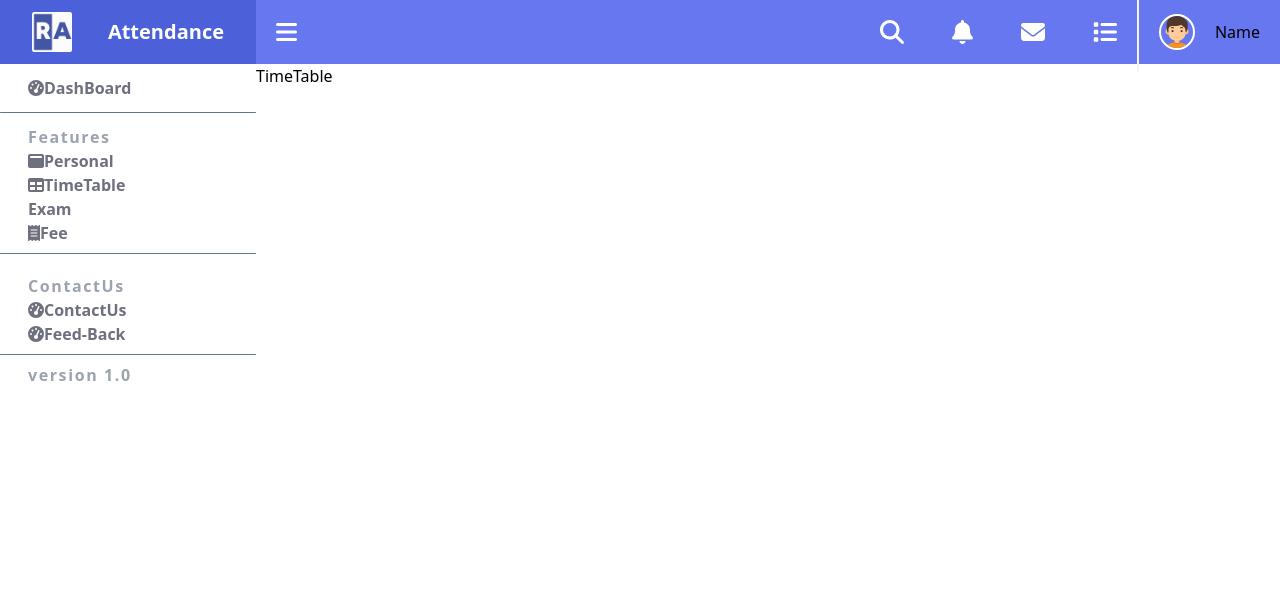
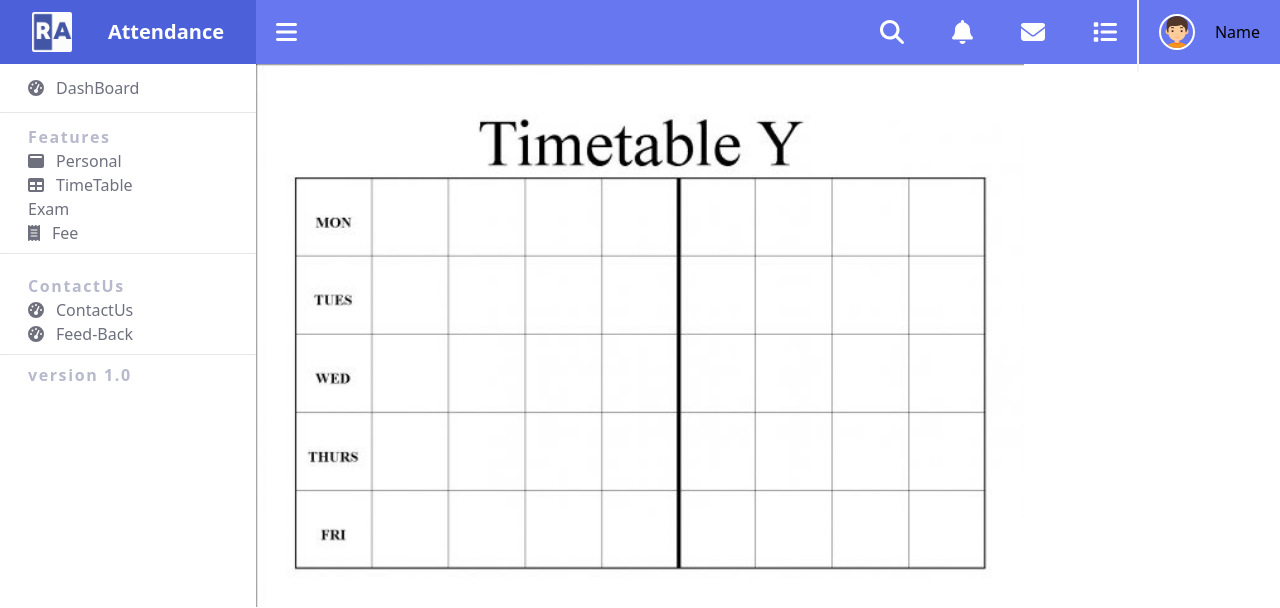
Before and after one commit to HarshDChaudhari/Advance-Attendance-System, a React (Create React App) app: page /timetable in a window 1280 px wide. Shown: the top 608 px of the page. Built offline with nearby package versions, Linux system fonts and the light colour scheme.

Commit message:
fixes lol

```diff
--- a/src/App.js
+++ b/src/App.js
@@ -22,10 +22,11 @@ function App() {
   const [login, setLogin] = useState(true)
   return (
     <Router>
-        <div className="flex">
+        <div className="flex ">
           {login ? <Sidebar /> : ""}
           <div className="w-full ">
             {login ? <Topbar /> : ""}
+            <div className=' w-full h-screen shadow-inner-[0px_4px_16px_rgba(17,17,26,0.1),_0px_8px_24px_rgba(17,17,26,0.1),_0px_16px_56px_rgba(17,17,26,0.1)]' >
             <Routes>
               <Route exact path="/" element={!login ? <Home /> : <Content />} />
               {/* <Route exact path="/" element={<Home />} /> */}
@@ -46,6 +47,7 @@ function App() {
                 }
               />
             </Routes>
+            </div>
           </div>
         </div>
       </Router>
--- a/src/components/Content/Content.jsx
+++ b/src/components/Content/Content.jsx
@@ -51,7 +51,7 @@ function Content() {
 
                 <div className='grid grid-cols-1 gap-4 '>
                     <div className='p-4 flex flex-col items-center justify-content gap-4 shadow-[0px_4px_16px_rgba(17,17,26,0.1),_0px_8px_24px_rgba(17,17,26,0.1),_0px_16px_56px_rgba(17,17,26,0.1)]'>
-                        <div><img className="size-36 bg-cover bg-center rounded-full" src={{require}} alt="Image of user" /><p>NAME OF THE STUDENT</p></div>
+                        <div><img className="size-36 bg-cover bg-center rounded-full" src={require("../img/person.jpg")} alt="Image of user" /><p>NAME OF THE STUDENT</p></div>
                         <button disabled className='text-white bg-green-700 font-medium rounded-lg text-sm px-5 py-2.5 me-2 mb-2'>Active</button>
                         <p>Enrollment:210210116000</p>
                         <p>Sem:6</p>
--- a/src/components/Sidebar/Sidebar.jsx
+++ b/src/components/Sidebar/Sidebar.jsx
@@ -1,7 +1,7 @@
 import React from 'react'
 import { NavLink } from 'react-router-dom';
 import { FontAwesomeIcon } from '@fortawesome/react-fontawesome';
-import {fas} from '@fortawesome/free-solid-svg-icons'
+import { fas } from '@fortawesome/free-solid-svg-icons'
 
 function Sidebar() {
     return (
@@ -11,60 +11,62 @@ function Sidebar() {
                     <div><img src={require("../img/logo/logo2.png")} alt="" className='size-10' /></div>
                     <div className='text-white text-xl font-bold'>Attendance</div>
                 </div>
-                <div className=' flex flex-col font-semibold text-base text-[#6e707e]'>
+                <div className=' flex flex-col font-normal text-base text-[#6e707e]'>
                     <div>
-                        <div className='px-7 py-3 '>
+                        <div className='px-7 py-3'>
+                            <div className='flex items-center gap-3'>
                             <FontAwesomeIcon icon={fas.faTachometerAlt} />
-                            <NavLink to = {"/"}>
+                            <NavLink to={"/"}>
                                 DashBoard
                             </NavLink>
                             </div>
-                        <hr class="w-64 h-[1px] mx-auto my- bg-slate-500 border-0 rounded"></hr>
+                        </div>
+                        <hr class="w-64 h-[0px] mx-auto  bg-[#757575]  rounded"></hr>
                     </div>
                     <div className='py-3'>
-                        <div className='px-7 text-gray-400 font-bold tracking-widest'>Features</div>
+                        <div className='px-7 text-[#b7b9cc] font-bold tracking-widest'>Features</div>
                         <div className='px-7 '>
-                            <div className=''>
+                            <div className='flex items-center gap-3'>
                                 <FontAwesomeIcon icon={fas.faWindowMaximize} />
-                                Personal
+                               <p> Personal </p>
                             </div>
-                            <div>
+                            <div className='flex items-center gap-3'>
                                 <FontAwesomeIcon icon={fas.faTable} />
                                 <NavLink to="/timetable">
                                     TimeTable
                                 </NavLink>
                             </div>
-                            <div>
+                            <div className='flex items-center gap-3'>
                                 <FontAwesomeIcon icon={fas.faWpforms} />
                                 Exam
                             </div>
-                            <div>
+                            <div className='flex items-center gap-3'>
                                 <FontAwesomeIcon icon={fas.faReceipt} />
                                 Fee
                             </div>
                         </div>
-                        <hr class="w-64 h-[1px] mx-auto my-2 bg-slate-500 border-0 rounded"></hr>
+                        <hr class="w-64 h-[0px] mx-auto my-2 bg-[#757575]  rounded"></hr>
                     </div>
                     <div className=''>
-                        <div className='px-7 text-gray-400 font-bold tracking-widest'>
+                        <div className='px-7 text-[#b7b9cc] font-bold tracking-widest'>
                             ContactUs
                         </div>
 
                         <div className='px-7'>
-                            <div>
+                            <div className='flex items-center gap-3'>
                                 <FontAwesomeIcon icon={fas.faTachometerAlt} />
                                 ContactUs
                             </div>
 
-                            <div className=''>
+                            <div className='flex items-center gap-3'>
                                 <FontAwesomeIcon icon={fas.faTachometerAlt} />
                                 Feed-Back
                             </div>
 
                         </div>
-                        <hr class="w-64 h-[1px] mx-auto my-2 bg-slate-500 border-0 rounded"></hr>
+                        <hr class="w-64 h-[0px] mx-auto my-2 bg-[#757575]  rounded"></hr>
                     </div>
-                    <div className='px-7 text-gray-400 font-bold tracking-widest'>
+                    <div className='px-7 text-[#b7b9cc] font-bold tracking-widest'>
                         version 1.0
                     </div>
                 </div>
--- a/src/components/TimeTable/TimeTable.jsx
+++ b/src/components/TimeTable/TimeTable.jsx
@@ -2,7 +2,11 @@ import React from 'react'
 
 function TimeTable() {
   return (
-    <div>TimeTable</div>
+    <>
+    <div className='' >
+      <img className='size-9/12' src={require("../img/Blank-Timetable.jpg")} alt="" />
+      </div>
+    </>
   )
 }
 
```
Lines whose indentation alone changed are shown as unchanged.
